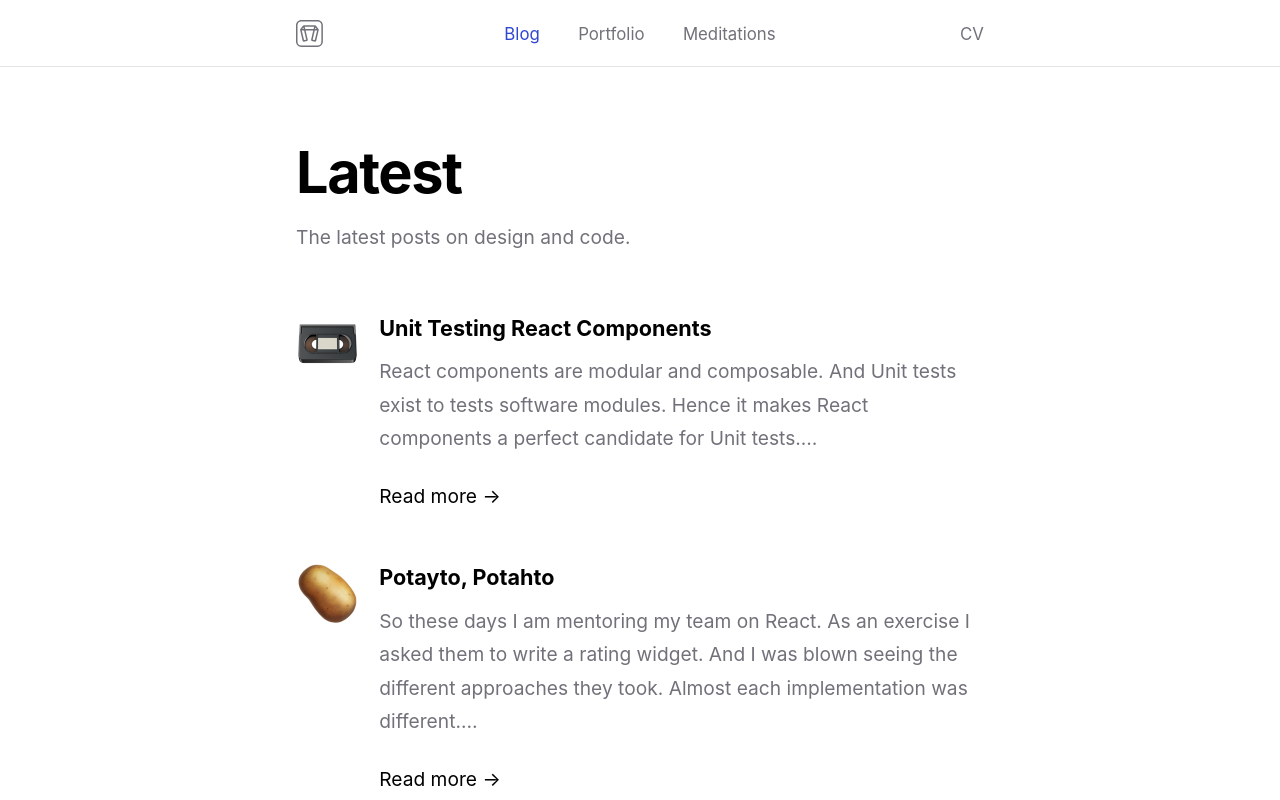
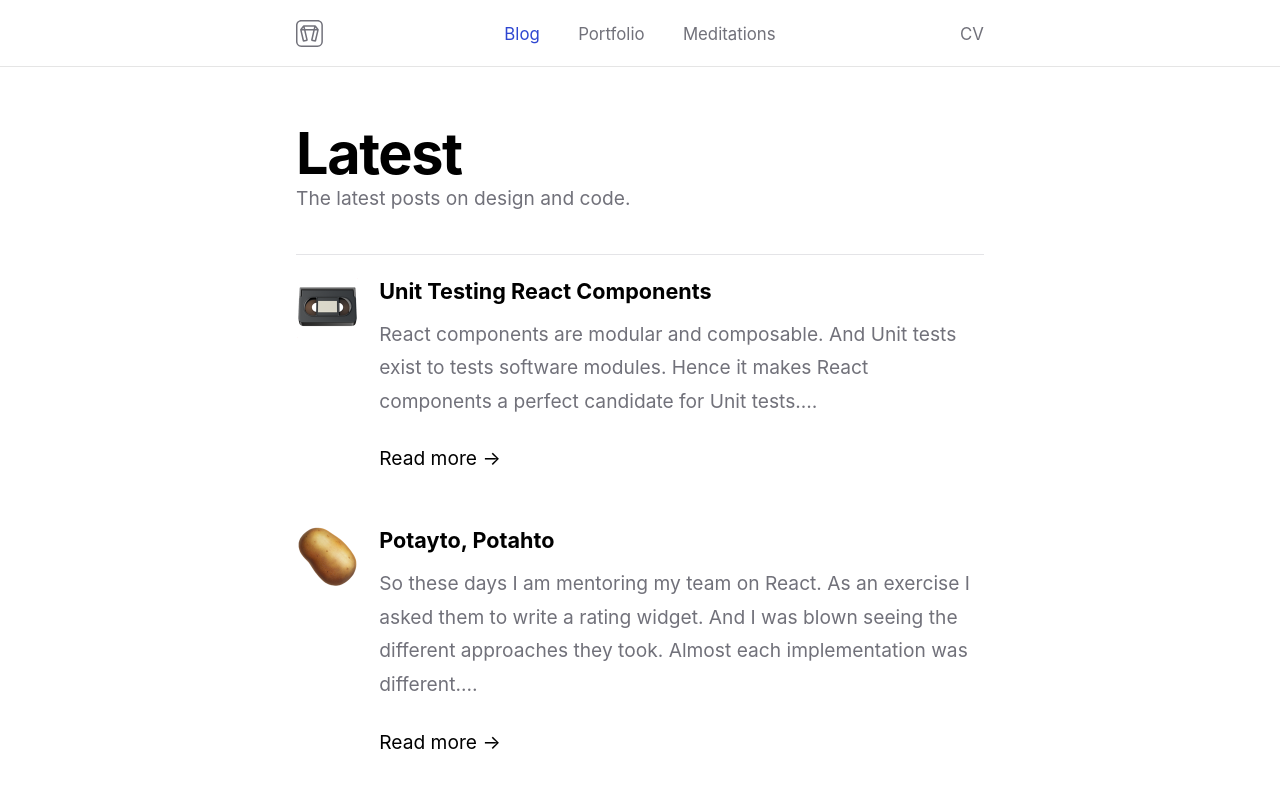
Before and after one commit to nayaabkhan/nayaabkhan.me, a Next.js app: page /blog in a window 1280 px wide. Shown: the top 800 px of the page. Built offline with nearby package versions, Linux system fonts and the light colour scheme; a web font is replaced by a local one.

Commit message:
Add a divider for page headings

```diff
--- a/pages/blog/index.tsx
+++ b/pages/blog/index.tsx
@@ -9,7 +9,7 @@ import PageHeading from '../../src/components/PageHeading'
 
 export default function BlogListing({ posts }) {
   return (
-    <Container className="my-6">
+    <Container className="my-4 divide-y divide-gray-200">
       <Head>
         <title>Blog | Nayaab Khan</title>
       </Head>
--- a/pages/meditations.tsx
+++ b/pages/meditations.tsx
@@ -20,7 +20,7 @@ export default function Meditations({ meditations }) {
         />
       </Head>
 
-      <Container className="my-6">
+      <Container className="my-4">
         <PageHeading
           title="Meditations"
           description="Some philosophical scribbles."
--- a/pages/portfolio.tsx
+++ b/pages/portfolio.tsx
@@ -7,7 +7,7 @@ import { getPortfolioFilePaths } from '../utils/portfolio'
 
 export default function Portfolio({ portfolioImages }) {
   return (
-    <Container className="my-6">
+    <Container className="my-4 divide-y divide-gray-200">
       <Head>
         <title>Portfolio | Nayaab Khan</title>
       </Head>
@@ -17,7 +17,7 @@ export default function Portfolio({ portfolioImages }) {
         description="Some of my select work and a peek at my process."
       />
 
-      <ul className="grid grid-cols-repeat-auto-fill gap-4 ">
+      <ul className="py-5 grid grid-cols-repeat-auto-fill gap-4">
         {portfolioImages.map((image, i) => (
           <li
             key={i}
--- a/src/components/PageHeading.tsx
+++ b/src/components/PageHeading.tsx
@@ -5,9 +5,9 @@ interface PageHeadingProps {
 
 export default function PageHeading({ title, description }: PageHeadingProps) {
   return (
-    <div>
-      <h1>{title}</h1>
-      <p className="mb-5 text-gray-500">{description}</p>
+    <div className="py-5">
+      <h1 className="my-0">{title}</h1>
+      <p className="my-0 text-gray-500">{description}</p>
     </div>
   )
 }
```
